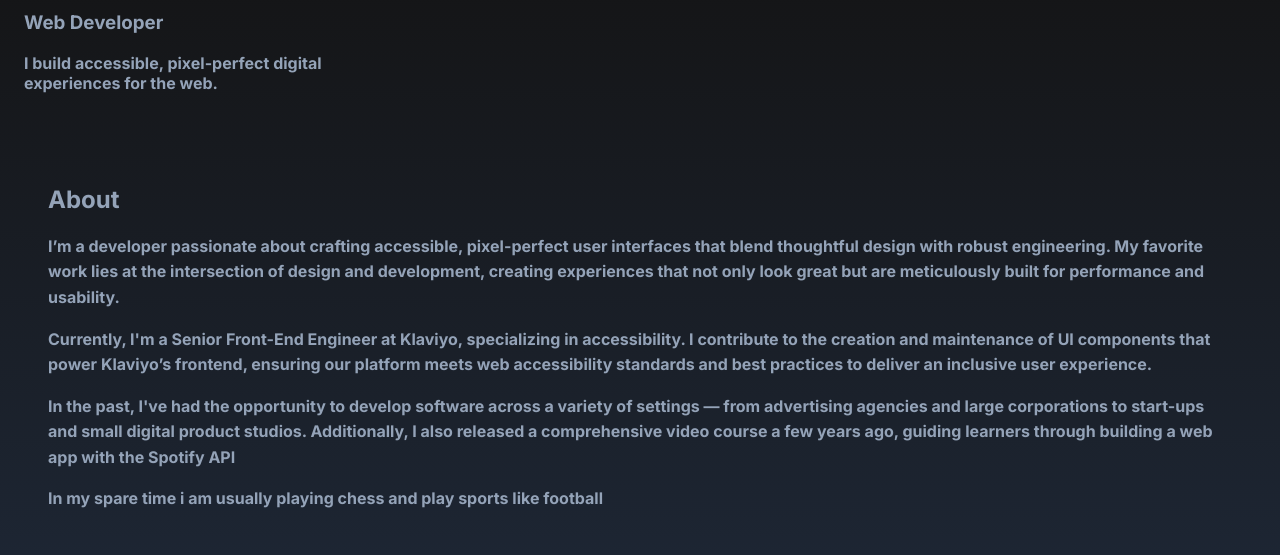
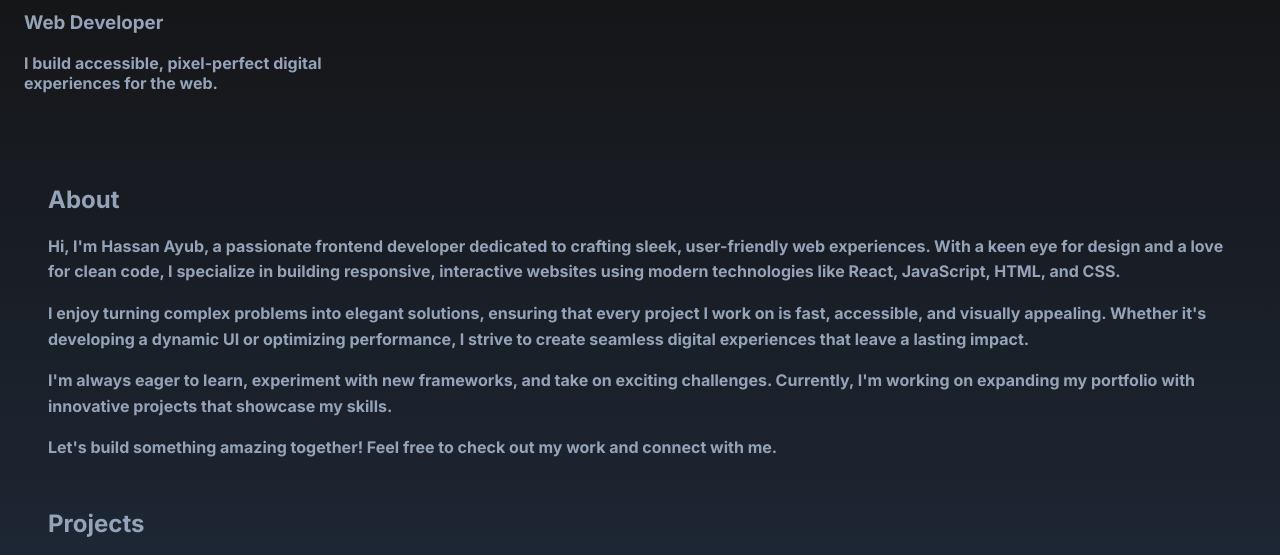
Before and after one commit to hassan0501/Portfolio, a React app: page / in a window 1280 px wide. Shown: the part 197-752 px from the top of the page. Built offline with nearby package versions, Linux system fonts and the light colour scheme.

Commit message:
update about section

```diff
--- a/public/index.html
+++ b/public/index.html
@@ -8,6 +8,7 @@
 <link rel="preconnect" href="https://fonts.gstatic.com" crossorigin>
 <link href="https://fonts.googleapis.com/css2?family=Inter:ital,opsz,wght@0,14..32,700;1,14..32,700&family=Press+Start+2P&display=swap" rel="stylesheet">
     <meta charset="utf-8" />
+    <meta name="viewport" content="width=device-width, initial-scale=1.0, maximum-scale=1.0, user-scalable=no">
     <link rel="icon" href="%PUBLIC_URL%/favicon.ico" />
     <meta name="viewport" content="width=device-width, initial-scale=1.0, maximum-scale=1.0, user-scalable=no">
     <meta name="theme-color" content="#000000" />
--- a/src/Portfolio Folder/Main.js
+++ b/src/Portfolio Folder/Main.js
@@ -64,10 +64,10 @@ import { faGithub, faInstagram, faLinkedin } from '@fortawesome/free-brands-svg-
     <section ref={aboutRef} className='section-2'>
       <div  className='about-sec'>
         <h2>About</h2>
-      <p>I’m a developer passionate about crafting accessible, pixel-perfect user interfaces that blend thoughtful design with robust engineering. My favorite work lies at the intersection of design and development, creating experiences that not only look great but are meticulously built for performance and usability.</p>
-      <p>Currently, I'm a Senior Front-End Engineer at Klaviyo, specializing in accessibility. I contribute to the creation and maintenance of UI components that power Klaviyo’s frontend, ensuring our platform meets web accessibility standards and best practices to deliver an inclusive user experience.</p>
-      <p>In the past, I've had the opportunity to develop software across a variety of settings — from advertising agencies and large corporations to start-ups and small digital product studios. Additionally, I also released a comprehensive video course a few years ago, guiding learners through building a web app with the Spotify API</p>
-      <p>In my spare time i am usually playing chess and play sports like football</p>
+      <p>Hi, I'm Hassan Ayub, a passionate frontend developer dedicated to crafting sleek, user-friendly web experiences. With a keen eye for design and a love for clean code, I specialize in building responsive, interactive websites using modern technologies like React, JavaScript, HTML, and CSS.</p>
+      <p>I enjoy turning complex problems into elegant solutions, ensuring that every project I work on is fast, accessible, and visually appealing. Whether it's developing a dynamic UI or optimizing performance, I strive to create seamless digital experiences that leave a lasting impact.</p>
+      <p>I'm always eager to learn, experiment with new frameworks, and take on exciting challenges. Currently, I'm working on expanding my portfolio with innovative projects that showcase my skills.</p>
+      <p>Let's build something amazing together! Feel free to check out my work and connect with me.</p>
       </div>
 
       <div ref={projectsRef} className='projects-div-container'>
```
